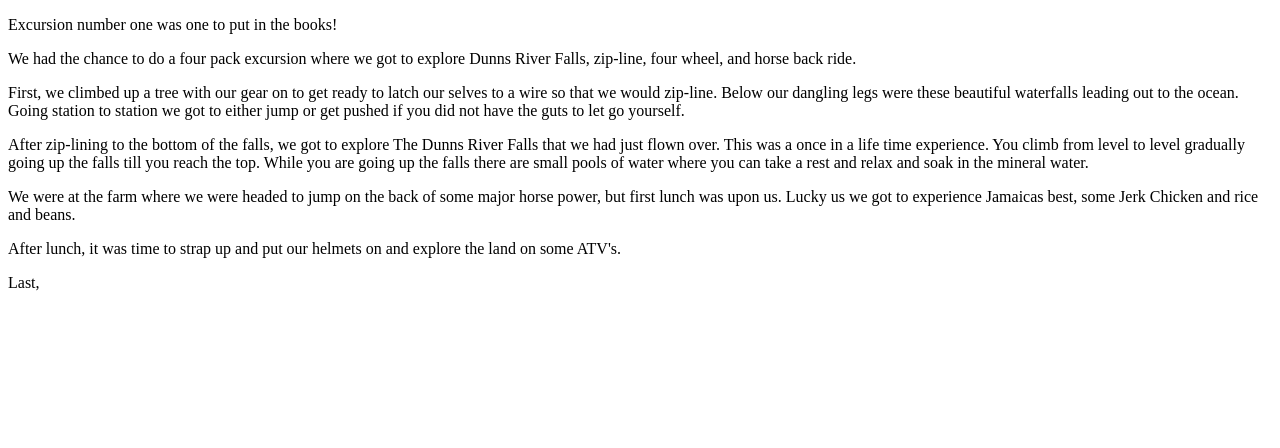
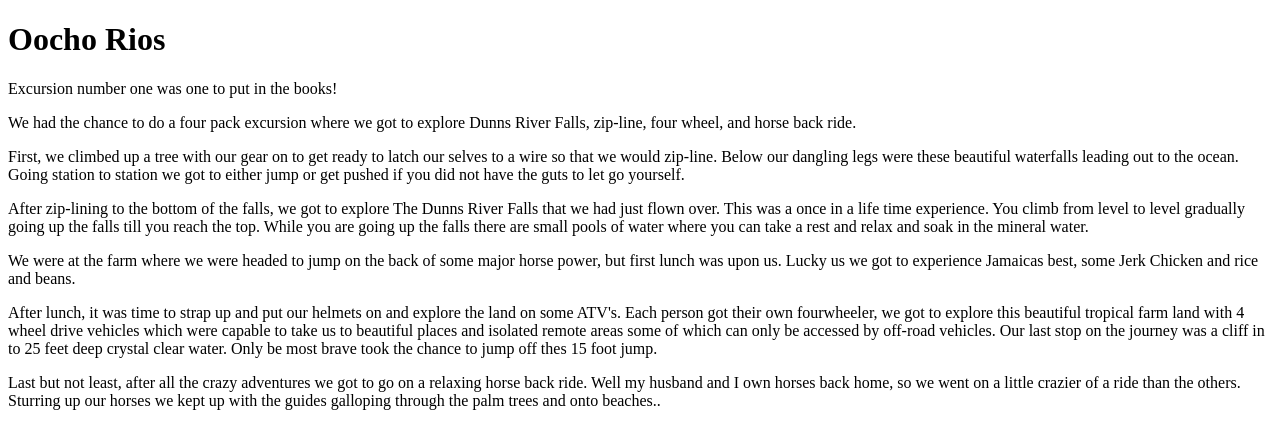
Before and after one commit to taylorljovi/html-me-something, a plain HTML site: page index.html in a window 1280 px wide. Drawn offline with Linux system fonts and the light colour scheme.

Commit message:
added some more updateds to Last, ...

```diff
--- a/index.html
+++ b/index.html
@@ -6,12 +6,15 @@
    </head>
 
    <body>
+       <header>
+           <h1>Oocho Rios</h1>
+       </header>
        <p>Excursion number one was one to put in the books!</p>
        <p>We had the chance to do a four pack excursion where we got to explore Dunns River Falls, zip-line, four wheel, and horse back ride.</p>
        <p>First, we climbed up a tree with our gear on to get ready to latch our selves to a wire so that we would zip-line. Below our dangling legs were these beautiful waterfalls leading out to the ocean. Going station to station we got to either jump or get pushed if you did not have the guts to let go yourself. </p>
        <p>After zip-lining to the bottom of the falls, we got to explore The Dunns River Falls that we had just flown over. This was a once in a life time experience. You climb from level to level gradually going up the falls till you reach the top. While you are going up the falls there are small pools of water where you can take a rest and relax and soak in the mineral water.</p>
        <p>We were at the farm where we were headed to jump on the back of some major horse power, but first lunch was upon us. Lucky us we got to experience Jamaicas best, some Jerk Chicken and rice and beans.</p>
-       <p>After lunch, it was time to strap up and put our helmets on and explore the land on some ATV's.  </p>
-       <p>Last, </p>
+       <p>After lunch, it was time to strap up and put our helmets on and explore the land on some ATV's. Each person got their own fourwheeler, we got to explore this beautiful tropical farm land with 4 wheel drive vehicles which were capable to take us to beautiful places and isolated remote areas some of which can only be accessed by off-road vehicles. Our last stop on the journey was a cliff in to 25 feet deep crystal clear water. Only be most brave took the chance to jump off thes 15 foot jump. </p>
+       <p>Last but not least, after all the crazy adventures we got to go on a relaxing horse back ride. Well my husband and I own horses back home, so we went on a little crazier of a ride than the others. Sturring up our horses we kept up with the guides galloping through the palm trees and onto beaches.. </p>
    </body>
 </html>
```
